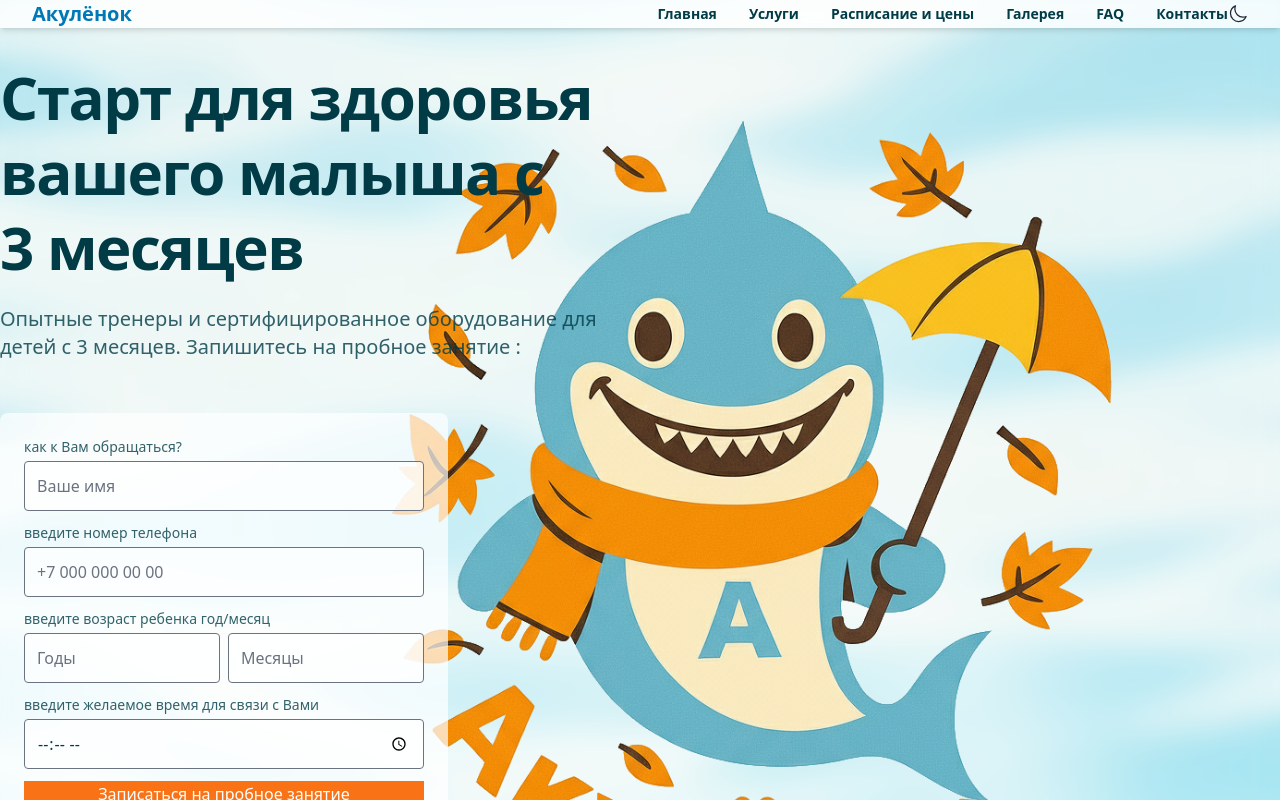
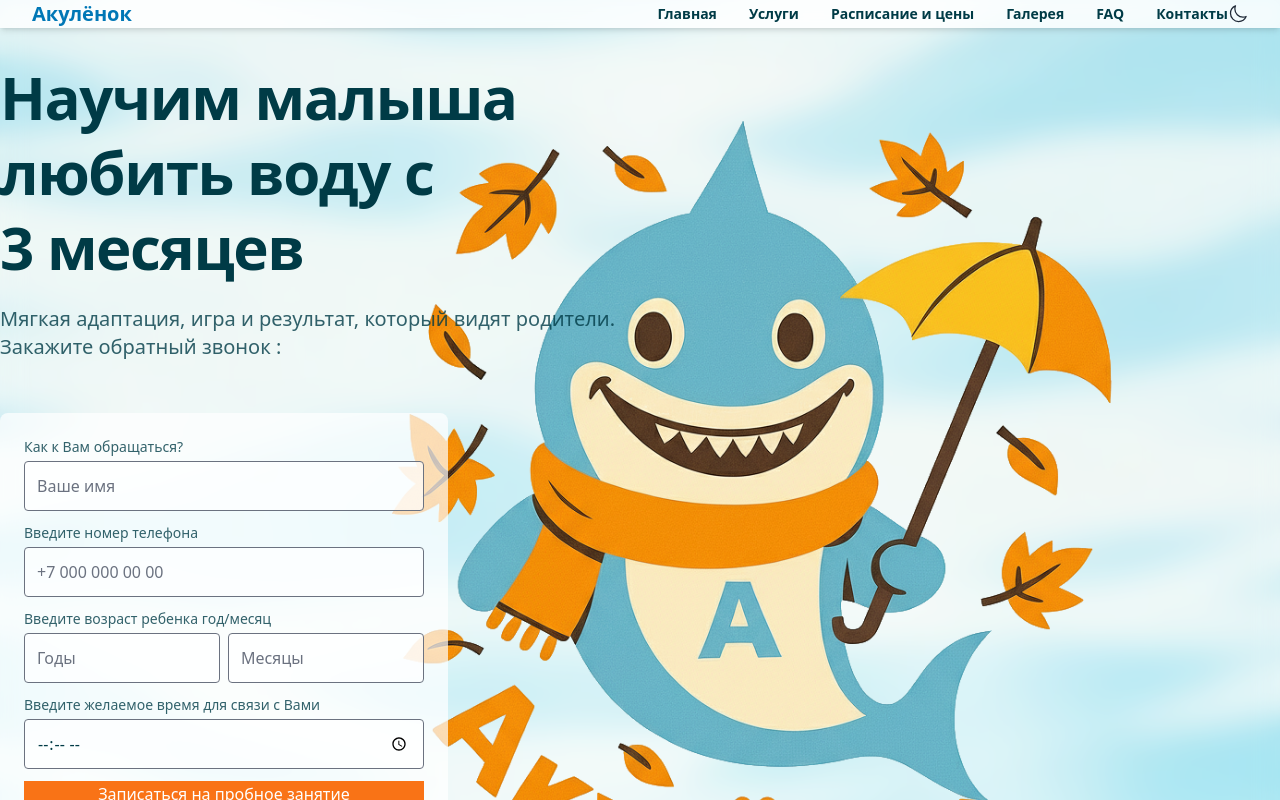
Before and after one commit to peexthree/Akulenok, a Next.js app: page / in a window 1280 px wide. Shown: the top 800 px of the page. Built offline with nearby package versions, Linux system fonts and the light colour scheme.

Commit message:
╨Ю╨▒╨╜╨╛╨▓╨╕╨╗ ╨║╨╛╨┤ ╨┐╤А╨╛╨╡╨║╤В╨░

```diff
--- a/components/hero.js
+++ b/components/hero.js
@@ -83,10 +83,10 @@ console.error(err);
         <div className="flex items-center w-full lg:w-1/2">
           <div className="max-w-2xl mb-8">
             <h1 className="text-4xl font-bold leading-snug tracking-tight text-aqua-dark lg:text-5xl lg:leading-tight xl:text-6xl xl:leading-tight dark:text-aqua-background">
-              Старт для здоровья вашего малыша с 3&nbsp;месяцев            </h1>
+              Научим малыша любить воду с 3&nbsp;месяцев            </h1>
                 <p className="py-5 text-xl leading-normal text-aqua-dark/80 lg:text-xl xl:text-xl dark:text-aqua-background/80">
-             Опытные тренеры и сертифицированное оборудование для детей с 3 месяцев.
-Запишитесь на пробное занятие :
+             Мягкая адаптация, игра и результат, который видят родители.
+Закажите обратный звонок :
             </p>
 
                {/* ==== Форма записи ==== */}
@@ -100,7 +100,7 @@ console.error(err);
                     htmlFor="parentName"
                     className="text-xs md:text-sm text-aqua-dark/80 dark:text-aqua-background/80"
                   >
-                    как к Вам обращаться?
+                    Как к Вам обращаться?
                   </label>
                   <motion.input
                     id="parentName"
@@ -118,7 +118,7 @@ console.error(err);
                     htmlFor="phone"
                     className="text-xs md:text-sm text-aqua-dark/80 dark:text-aqua-background/80"
                   >
-                    введите номер телефона
+                    Введите номер телефона
                   </label>
                   <motion.input
                       id="phone"
@@ -140,7 +140,7 @@ console.error(err);
                     htmlFor="childAgeYears"
                     className="text-xs md:text-sm text-aqua-dark/80 dark:text-aqua-background/80"
                   >
-                    введите возраст ребенка год/месяц
+                    Введите возраст ребенка год/месяц
                   </label>
                   <div className="flex gap-2">
                     <motion.input
@@ -174,7 +174,7 @@ console.error(err);
                     htmlFor="timePref"
                     className="text-xs md:text-sm text-aqua-dark/80 dark:text-aqua-background/80"
                   >
-                    введите желаемое время для связи с Вами
+                    Введите желаемое время для связи с Вами
                   </label>
                   <motion.input
                     id="timePref"
@@ -213,7 +213,7 @@ console.error(err);
 
      <Container className="relative z-10">
   <div className="text-xl text-aqua-dark dark:text-aqua-background">
-    Нам доверяют уже более <span className="text-orange-500">200</span> семей в Туймазах
+    Нам доверяют уже более <span className="text-orange-500">300</span> семей в Туймазах
   </div>
 </Container>
      </motion.section>
```
